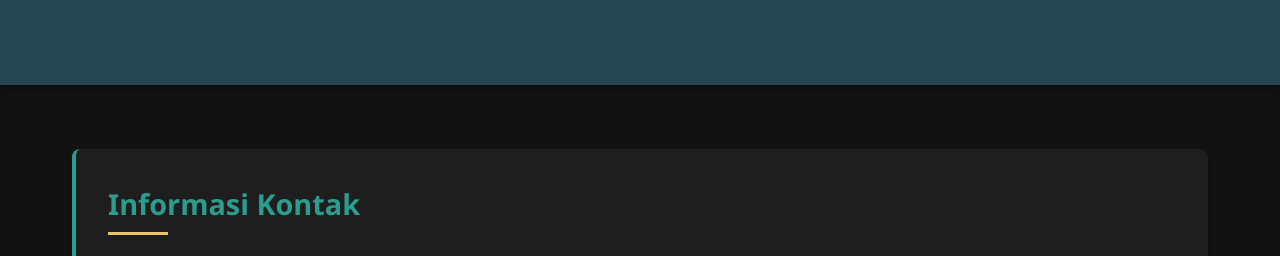
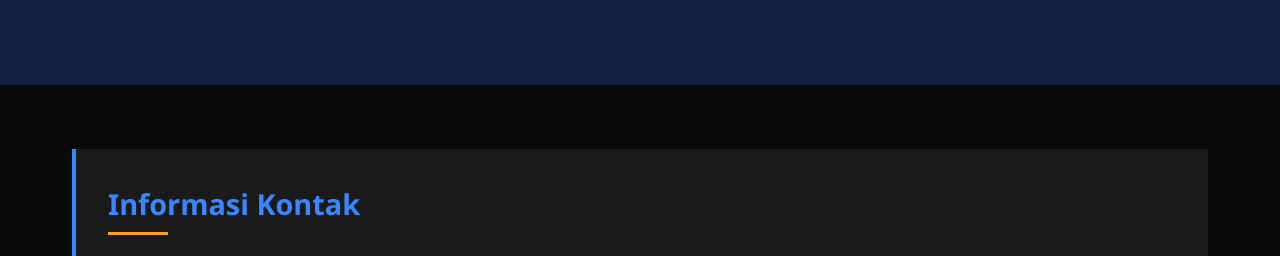
Before and after one commit to RamHosting09/profile, a plain HTML site: page index.html in a window 1280 px wide. Shown: the part 336-592 px from the top of the page. Drawn offline with Linux system fonts and the light colour scheme.

Commit message:
Update index.html

```diff
--- a/index.html
+++ b/index.html
@@ -5,16 +5,14 @@
     <meta name="viewport" content="width=device-width, initial-scale=1.0">
     <title>Profil Pribadi</title>
     <style>
-        :root {
-            --primary-color: #2a9d8f;
-            --secondary-color: #264653;
-            --accent-color: #e9c46a;
-            --text-color: #f8f9fa;
-            --bg-color: #121212;
-            --card-bg: #1e1e1e;
-            --border-radius: 8px;
-            --box-shadow: 0 4px 6px rgba(0, 0, 0, 0.3);
-        }
+    :root {
+       --primary-color: #3a86ff;
+       --secondary-color: #14213d;
+       --accent-color: #fca311;
+       --text-color: #e5e5e5;
+       --bg-color: #0a0a0a;
+       --card-bg: #1a1a1a;
+}
 
         * {
             margin: 0;
```
